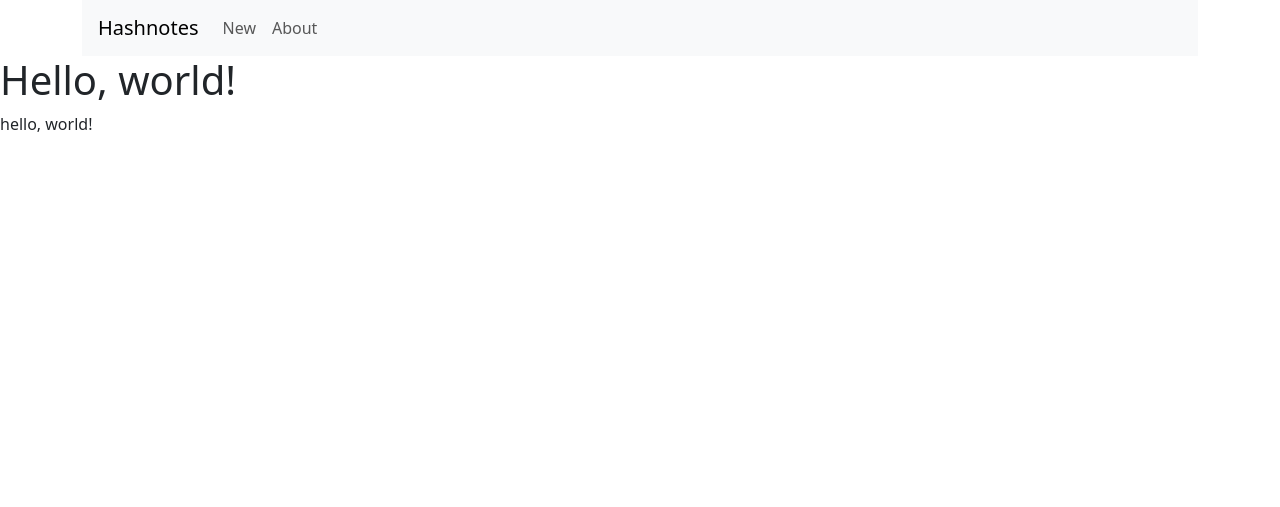
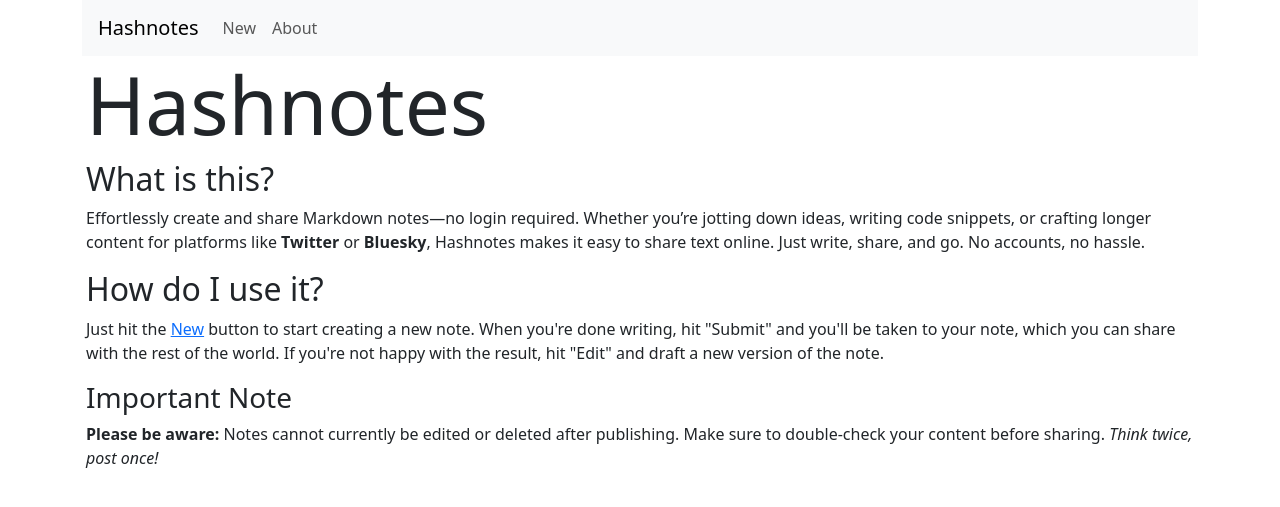
Before and after one commit to chreke/hashnotes, a Flask app: page / in a window 1280 px wide. Shown: the top 507 px of the page. Run offline with Flask 3, Linux system fonts and the light colour scheme.

Commit message:
Add "sales" copy

```diff
--- a/templates/index.html
+++ b/templates/index.html
@@ -1,10 +1,31 @@
 {% extends "base.html" %}
 {% block content %}
-<header class="body">
-    <h1>Hello, world!</h1>
-    <link rel="stylesheet" href="/static/style.css" />
-</header>
-<section id="body">
-    <p>hello, world!</p>
-</section>
+<div class="container px-3">
+    <header class="body">
+        <h1 class="display-1">Hashnotes</h1>
+    </header>
+    <section id="body">
+        <h2>What is this?</h2>
+        <p>
+        Effortlessly create and share Markdown notes—no login required. Whether
+        you’re jotting down ideas, writing code snippets, or crafting longer
+        content for platforms like <strong>Twitter</strong> or
+        <strong>Bluesky</strong>, Hashnotes makes it easy to share
+        text online. Just write, share, and go. No accounts, no hassle.
+        </p>
+        <h2>How do I use it?</h2>
+        <p>Just hit the <a href="/edit"/>New</a> button to start creating a new
+        note. When you're done writing, hit "Submit" and you'll be taken to
+        your note, which you can share with the rest of the world. If you're
+        not happy with the result, hit "Edit" and draft a new version of the
+        note.
+        </p>
+        <h3>Important Note</h3>
+        <p>
+        <strong>Please be aware:</strong> Notes cannot currently be edited or
+        deleted after publishing. Make sure to double-check your content before
+        sharing. <em>Think twice, post once!</em>
+        </p>
+    </section>
+</div>
 {% endblock %}
```
